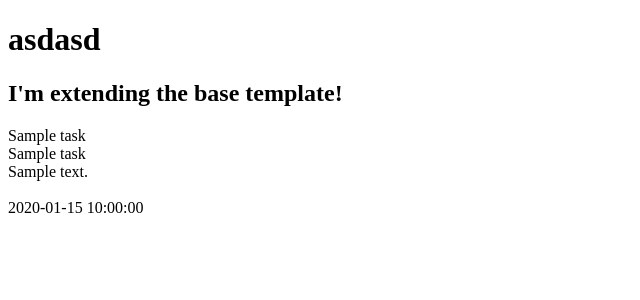
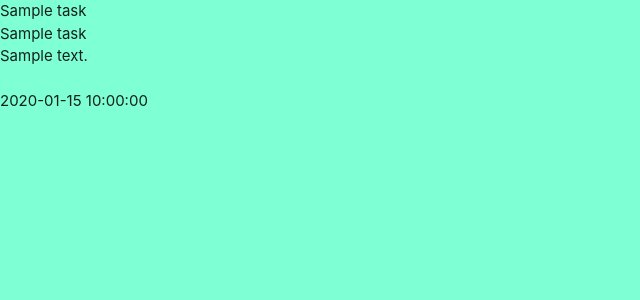
Before and after one commit to Yassinrby/Task-manager, a Flask app: page / in a window 1280 px wide. Shown: the top 300 px of the page, without its empty margins (0-640 px from the left). Run offline with Flask 2, Linux system fonts and the light colour scheme; a database or web service that is not in the repository returns one stand-in record (values such as "Sample title"); some libraries are stand-ins or nearby versions.

Commit message:
Materialize and query CDN added in base.html, both tested and good

```diff
--- /dev/null
+++ b/static/css/style.css
@@ -0,0 +1,3 @@
+body {
+    background-color: aquamarine;
+}
--- a/templates/base.html
+++ b/templates/base.html
@@ -3,11 +3,25 @@
 <head>
     <meta charset="UTF-8">
     <meta name="viewport" content="width=device-width, initial-scale=1.0">
+
+    <link rel="stylesheet" href="https://cdnjs.cloudflare.com/ajax/libs/materialize/1.0.0/css/materialize.min.css" type="text/css">
+    <link href="https://fonts.googleapis.com/icon?family=Material+Icons" rel="stylesheet">
+    <link rel="stylesheet" href="{{ url_for('static', filename='css/style.css') }}">
+    {% block styles %}
+    {% endblock %}
+
     <title> {% block title %} {% endblock%} </title>
 </head>
 <body>
-    <h1>asdasd</h1>
+
    {% block content %}
+   {% endblock %}
+
+
+   <script src="http://code.jquery.com/jquery-3.5.1.min.js" integrity="sha256-9/aliU8dGd2tb6OSsuzixeV4y/faTqgFtohetphbbj0=" crossorigin="anonymous"></script>
+   <script src="https://cdnjs.cloudflare.com/ajax/libs/materialize/1.0.0/js/materialize.min.js"></script>
+   <script src="{{ url_for('static', filename='js/script.js') }}"></script>
+   {% block scripts %}
    {% endblock %}
 </body>
 </html>
--- a/templates/tasks.html
+++ b/templates/tasks.html
@@ -4,8 +4,6 @@
 {% endblock %}
 
 {% block content %}
-
-    <h2>I'm extending the base template!</h2>
 
     {% for task in tasks %}
         {{ task.task_name }}<br>
```
Also changed, not shown: static/js/script.js (added).
